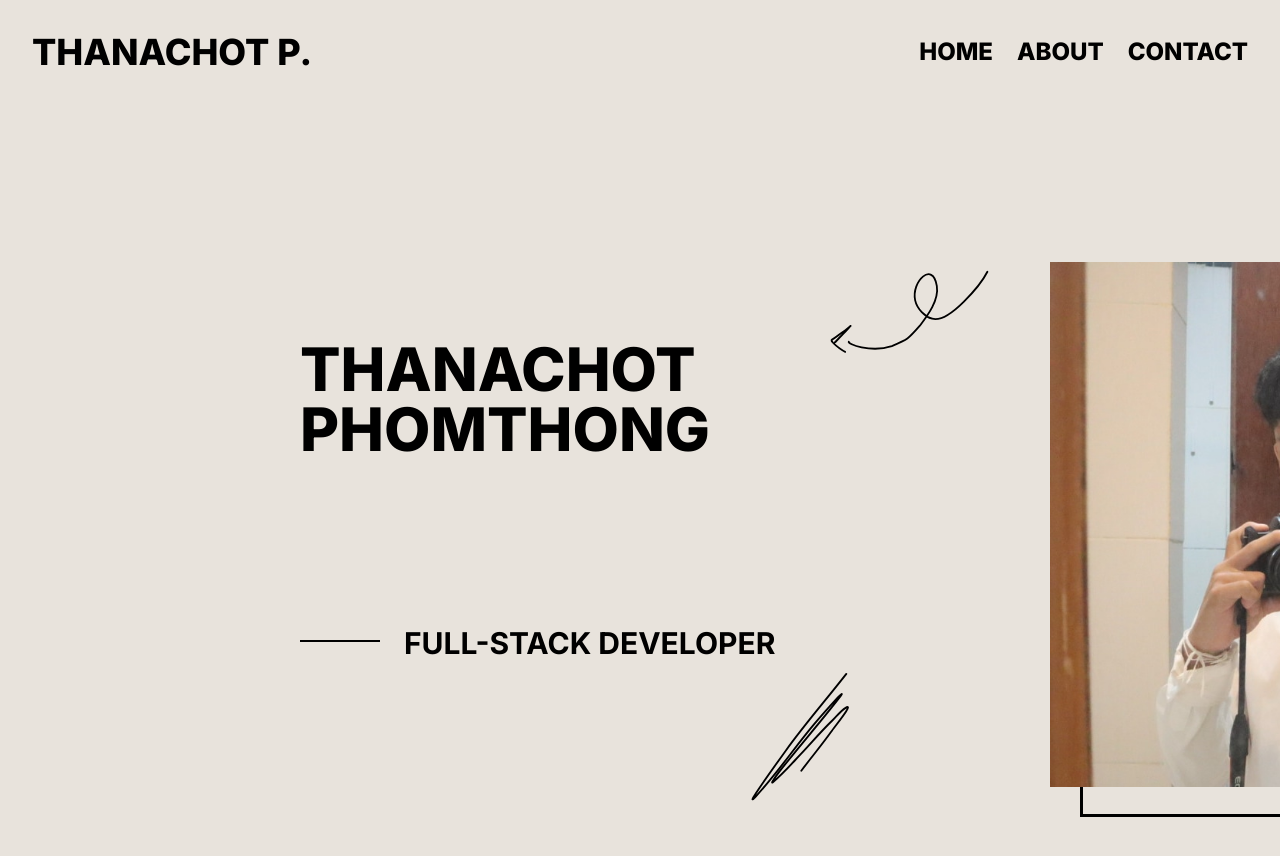
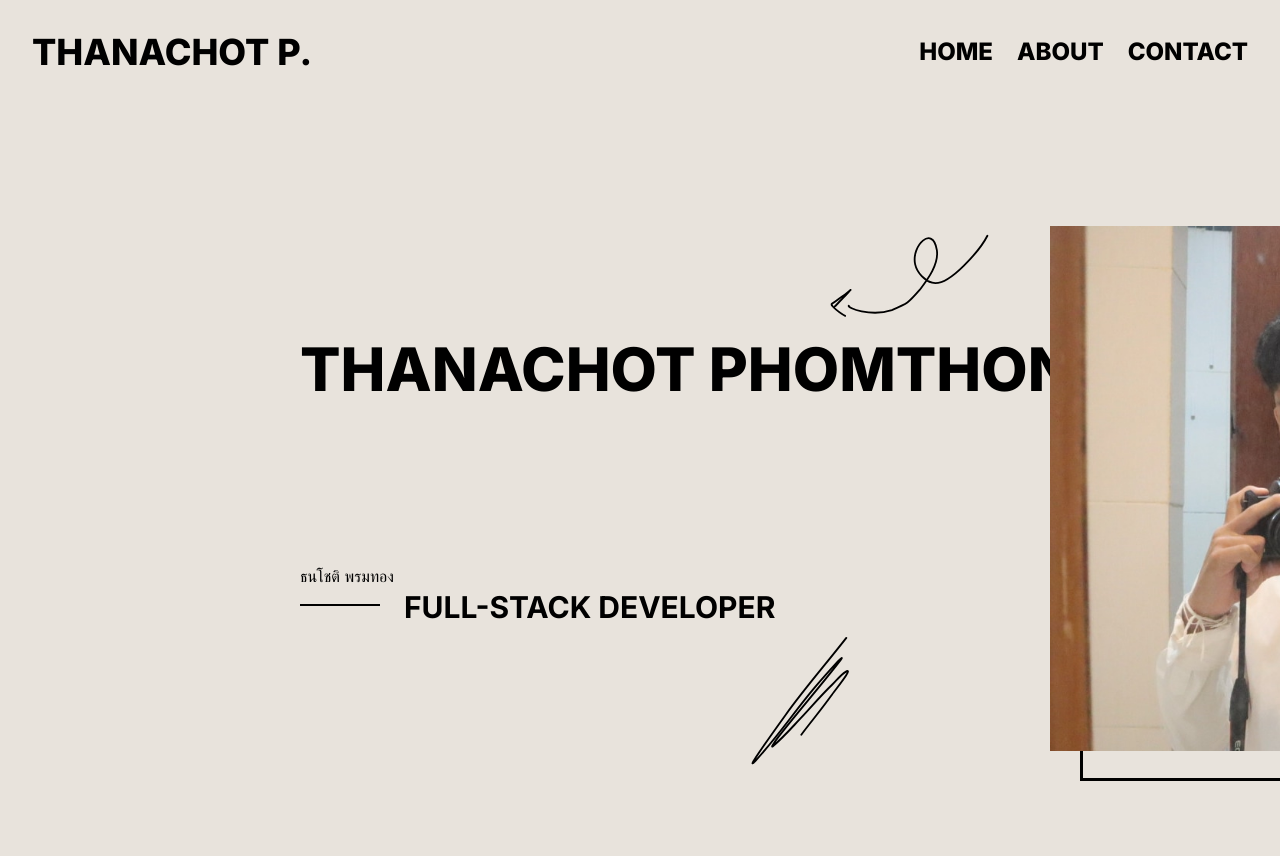
Before and after one commit to tantaihaha4487/portfolio, a Next.js app: page / in a window 1280 px wide. Shown: the top 856 px of the page. Built offline with nearby package versions, Linux system fonts and the light colour scheme; what tailwindcss-animated would draw is missing.

Commit message:
improve SEO

```diff
--- a/src/app/layout.jsx
+++ b/src/app/layout.jsx
@@ -4,20 +4,54 @@ import "./globals.css";
 const inter = Inter({ subsets: ["latin"] });
 
 export const metadata = {
-  title: 'Thanachot P.',
-  description: "Thanachot Phomthong's Portfolio",
-  icon: 'favicon.ico',
+  title: 'Thanachot Phomthong - Full-Stack Developer',
+  description: 'Personal website of Thanachot Phomthong, a Full-Stack Developer specializing in web development.',
+  keywords: ['ธนโชติ', 'Thanachot', 'ธนโชติ พรมทอง', 'Full-Stack Developer'],
+  generator: 'Next.js',
+  applicationName: 'Thanachot Phomthong Portfolio',
+  referrer: 'origin-when-cross-origin',
+  authors: [{ name: 'Thanachot Phomthong' }],
+  creator: 'Thanachot Phomthong',
+  publisher: 'Thanachot Phomthong',
   openGraph: {
-    title: 'Thanachot | Portfolio',
-    images: '/images/me.jpg',
-    description: "View Thanachot's Portfolio",
-    authors: ['Thanachot'],
+    title: 'Thanachot Phomthong - Full-Stack Developer',
+    description: 'Portfolio of Thanachot Phomthong, showcasing expertise in Full-Stack Development.',
+    url: 'https://thanachot.xyz',
+    siteName: 'Thanachot Phomthong Portfolio',
+    images: [
+      {
+        url: '/images/me.jpg',
+        width: 800,
+        height: 600,
+        alt: 'Thanachot Phomthong Profile',
+      }
+    ],
+    locale: ['en_US', 'th_TH'],
+    type: 'website',
   },
-}
+  twitter: {
+    card: 'summary_large_image',
+    title: 'Thanachot Phomthong - Full-Stack Developer',
+    description: 'Portfolio of Thanachot Phomthong, showcasing expertise in Full-Stack Development.',
+    images: ['/images/me.jpg'],
+  },
+};
 export default function RootLayout({ children }) {
   return (
     <html lang="en">
       <body className={inter.className}>{children}</body>
+      <script type="application/ld+json">
+        {`
+          {
+            "@context": "https://schema.org",
+            "@type": "Person",
+            "name": "Thanachot Phomthong",
+            "jobTitle": "Full-Stack Developer",
+            "description": "ธนโชติ พรมทอง, Thanachot Phomthong, Full-Stack Developer"
+          }
+        `}
+    </script>
+
     </html>
   );
 }
--- a/src/app/page.jsx
+++ b/src/app/page.jsx
@@ -8,9 +8,13 @@ export default function Home() {
     <>
       <Navbar/>
       <main className="w-fit translate-x-[300px] translate-y-[235px] text-6xl uppercase font-extrabold">
-        <h1>Thanachot</h1>
-        <h1>Phomthong</h1>
+        <h1>Thanachot Phomthong</h1>
       </main>
+
+      <div className="relative flex w-fit items-center text-center translate-x-[300px] translate-y-[400px] space-x-6">
+        <h2>ธนโชติ พรมทอง</h2>
+      </div>
+
 
 
       <div className="relative flex w-fit items-center text-center translate-x-[300px] translate-y-[400px] space-x-6">
@@ -23,13 +27,14 @@ export default function Home() {
         <div className="absolute w-[525px] h-[525px] translate-x-[30px] translate-y-[30px] border-[3px] border-black bg-transparent -z-10 p-4"></div>
         <Image
           src={'/images/me.jpg'}
-        alt="Picture of the author"
+          alt="Thanachot Phomthong - Full-Stack Developer"
           width={525}
           height={525}
           blurDataURL="data:..."
           placeholder="blur"
           className='z-1'
         />
+
       </div>
 
 
```
Lines whose indentation alone changed are shown as unchanged.
